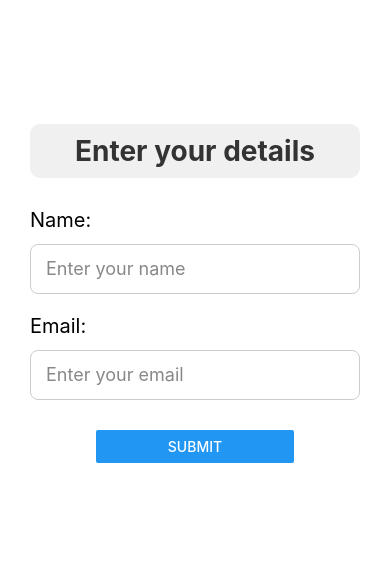
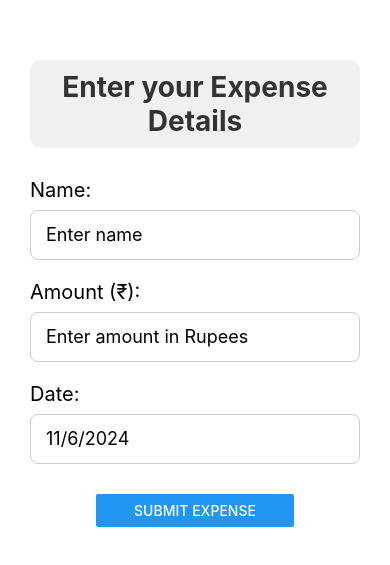
Before and after one commit to kamath7/ExpenserAgain, a React Native app: screen / in a window 390 px wide. Shown: the part 129-694 px from the top of the page. Built offline with nearby package versions, Linux system fonts and the light colour scheme.

Commit message:
correcting a mistake

```diff
--- a/App.js
+++ b/App.js
@@ -1,80 +1,21 @@
-import React, { useState } from 'react';
-import { View, Text, TextInput, Button, StyleSheet, Alert } from 'react-native';
+import { StatusBar } from 'expo-status-bar';
+import { StyleSheet, Text, View } from 'react-native';
+import SimpleForm from './SimpleForm';
 
-export default function SimpleForm() {
-  const [name, setName] = useState('');
-  const [email, setEmail] = useState('');
-
-  const handleSubmit = () => {
-    if (name && email) {
-      Alert.alert('Form Submitted!', `Name: ${name}\nEmail: ${email}`);
-    } else {
-      Alert.alert('Error', 'Please fill out all fields');
-    }
-  };
-
+export default function App() {
   return (
     <View style={styles.container}>
-    <Text style={styles.header}>Enter your details</Text>
-      <Text style={styles.label}>Name:</Text>
-      <TextInput
-        style={styles.input}
-        placeholder="Enter your name"
-        placeholderTextColor="#888"
-        value={name}
-        onChangeText={text => setName(text)}
-      />
 
-      <Text style={styles.label}>Email:</Text>
-      <TextInput
-        style={styles.input}
-        placeholder="Enter your email"
-        keyboardType="email-address"
-        placeholderTextColor="#888"
-        value={email}
-        onChangeText={text => setEmail(text)}
-      />
-
-      <View style={styles.buttonContainer}>
-        <Button title="Submit" onPress={handleSubmit} />
-      </View>
+        <SimpleForm />
     </View>
   );
 }
 
 const styles = StyleSheet.create({
-
-  header: {
-  fontSize: 28, // Large font size for visibility
-  fontWeight: 'bold', // Bold to emphasize the header
-  textAlign: 'center', // Center align for a balanced look
-  color: '#333', // Dark color for contrast
-  marginBottom: 30, // Space below the header
-  paddingVertical: 10, // Vertical padding for more height
-  backgroundColor: '#f0f0f0', // Light background to make it stand out
-  borderRadius: 10, // Rounded corners for style
-},
   container: {
     flex: 1,
+    backgroundColor: '#fff',
+    alignItems: 'center',
     justifyContent: 'center',
-    padding: 30, // Increased padding for more spacing
-  },
-  label: {
-    fontSize: 20, // Larger label text
-    marginBottom: 12,
-  },
-  input: {
-    height: 50, // Increased height for input
-    fontSize: 18, // Larger input text
-    borderColor: '#ccc',
-    borderWidth: 1,
-    marginBottom: 20,
-    paddingHorizontal: 15, // Increased padding for input text
-    borderRadius: 8, // Rounded corners for inputs
-  },
-  buttonContainer: {
-    marginTop: 10, // Space above the button
-    width: '60%', // Smaller button width for better look
-    alignSelf: 'center', // Center the button
   },
 });
--- a/SimpleForm.js
+++ b/SimpleForm.js
@@ -1,13 +1,22 @@
 import React, { useState } from 'react';
-import { View, Text, TextInput, Button, StyleSheet, Alert } from 'react-native';
+import { View, Text, TextInput, Button, StyleSheet, Alert, Platform, TouchableOpacity } from 'react-native';
+import DateTimePicker from '@react-native-community/datetimepicker';
 
 export default function SimpleForm() {
   const [name, setName] = useState('');
-  const [email, setEmail] = useState('');
+  const [amount, setAmount] = useState('');
+  const [date, setDate] = useState(new Date());
+  const [showDatePicker, setShowDatePicker] = useState(false);
+
+  const handleDateChange = (event, selectedDate) => {
+    const currentDate = selectedDate || date;
+    setShowDatePicker(Platform.OS === 'ios');
+    setDate(currentDate);
+  };
 
   const handleSubmit = () => {
-    if (name && email) {
-      Alert.alert('Form Submitted!', `Name: ${name}\nEmail: ${email}`);
+    if (name && amount && date) {
+      Alert.alert('Expense Submitted!', `Name: ${name}\nAmount: ₹${amount}\nDate: ${date.toLocaleDateString()}`);
     } else {
       Alert.alert('Error', 'Please fill out all fields');
     }
@@ -15,24 +24,48 @@ export default function SimpleForm() {
 
   return (
     <View style={styles.container}>
+      <Text style={styles.header}>Enter your Expense Details</Text>
+
       <Text style={styles.label}>Name:</Text>
       <TextInput
         style={styles.input}
-        placeholder="Enter your name"
+        placeholder="Enter name"
         value={name}
         onChangeText={text => setName(text)}
       />
 
-      <Text style={styles.label}>Email:</Text>
+      <Text style={styles.label}>Amount (₹):</Text>
       <TextInput
         style={styles.input}
-        placeholder="Enter your email"
-        keyboardType="email-address"
-        value={email}
-        onChangeText={text => setEmail(text)}
+        placeholder="Enter amount in Rupees"
+        keyboardType="numeric"
+        value={amount}
+        onChangeText={text => setAmount(text)}
       />
 
-      <Button title="Submit" onPress={handleSubmit} />
+      <Text style={styles.label}>Date:</Text>
+      <TouchableOpacity onPress={() => setShowDatePicker(true)}>
+        <TextInput
+          style={styles.input}
+          placeholder="Select date"
+          value={date.toLocaleDateString()}
+          editable={false}
+          pointerEvents="none"
+        />
+      </TouchableOpacity>
+
+      {showDatePicker && (
+        <DateTimePicker
+          value={date}
+          mode="date"
+          display="default"
+          onChange={handleDateChange}
+        />
+      )}
+
+      <View style={styles.buttonContainer}>
+        <Button title="Submit Expense" onPress={handleSubmit} />
+      </View>
     </View>
   );
 }
@@ -41,17 +74,34 @@ const styles = StyleSheet.create({
   container: {
     flex: 1,
     justifyContent: 'center',
-    padding: 20,
+    padding: 30,
+  },
+  header: {
+    fontSize: 28,
+    fontWeight: 'bold',
+    textAlign: 'center',
+    color: '#333',
+    marginBottom: 30,
+    paddingVertical: 10,
+    backgroundColor: '#f0f0f0',
+    borderRadius: 10,
   },
   label: {
-    fontSize: 18,
+    fontSize: 20,
     marginBottom: 8,
   },
   input: {
-    height: 40,
+    height: 50,
+    fontSize: 18,
     borderColor: '#ccc',
     borderWidth: 1,
     marginBottom: 20,
-    paddingHorizontal: 10,
+    paddingHorizontal: 15,
+    borderRadius: 8,
+  },
+  buttonContainer: {
+    marginTop: 10,
+    width: '60%',
+    alignSelf: 'center',
   },
 });
--- a/package.json
+++ b/package.json
@@ -7,6 +7,7 @@
     "web": "expo start --web"
   },
   "dependencies": {
+    "@react-native-community/datetimepicker": "8.0.1",
     "expo": "~51.0.28",
     "expo-status-bar": "~1.12.1",
     "react": "18.2.0",
```
Also changed, not shown: 1 other file (tests, documents, lock files or other folders).
